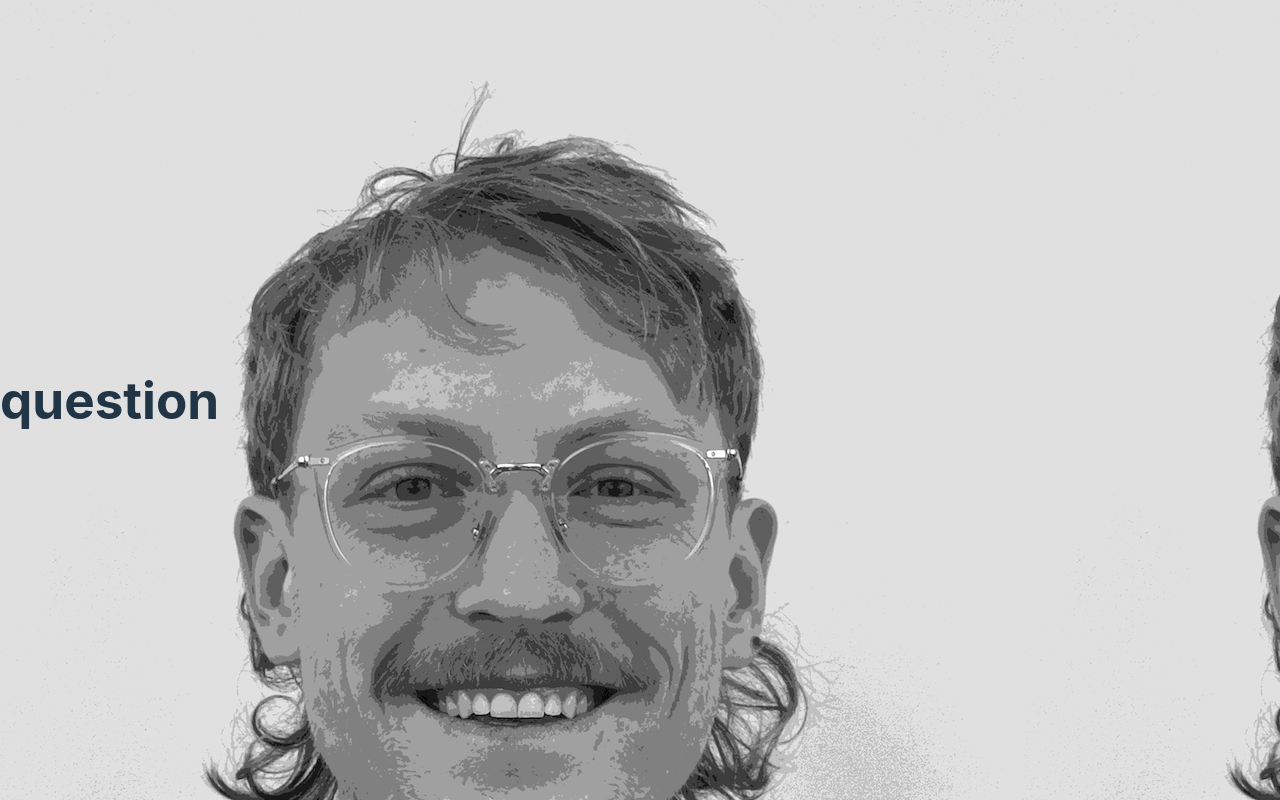
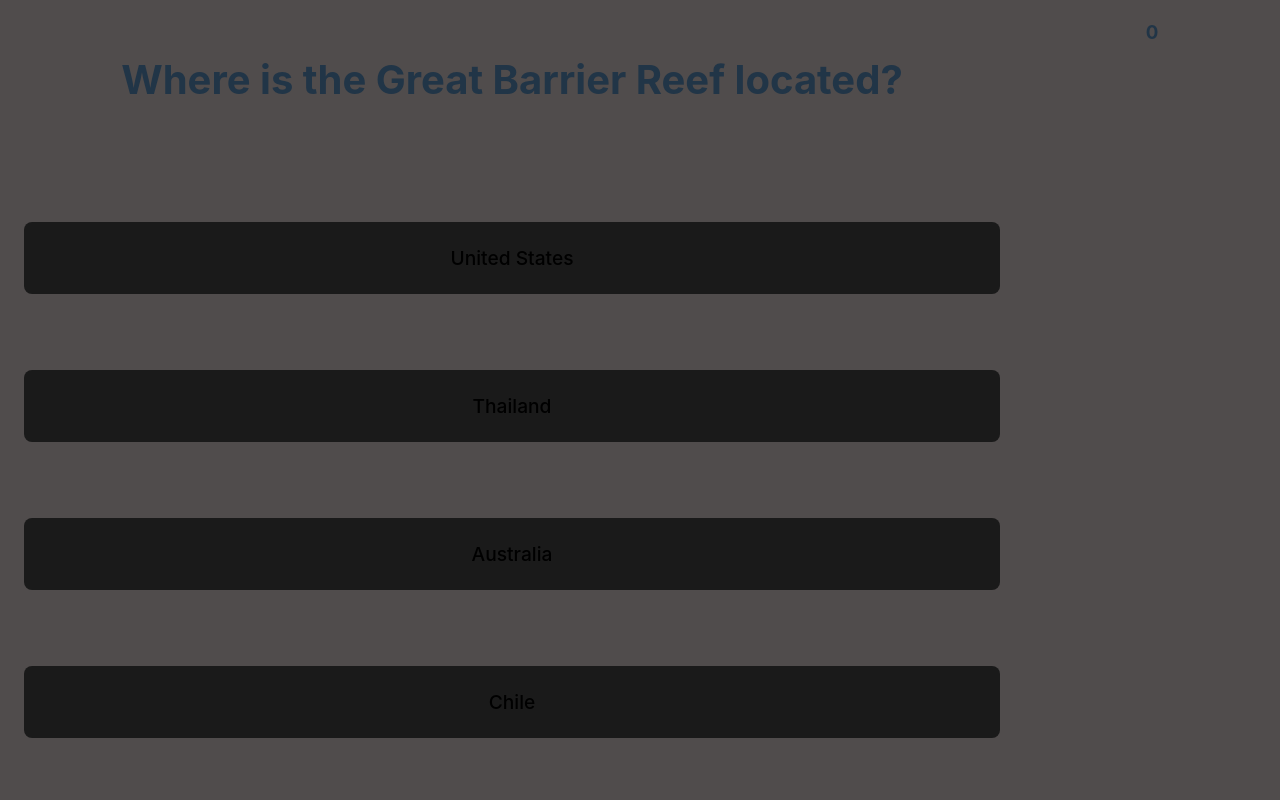
Before and after one commit to pvmallard/ATLS-4630-Project-2, a React (Vite) app in the folder Are-You-Smarter-Than-Peter/: page / in a window 1280 px wide. Both pictures are taken after a click on the button "Start!". Built offline with nearby package versions, Linux system fonts and the light colour scheme.

Commit message:
Functional Question
- json file added and used
- questions added from json
- functional question changes and end of loop
- css changes

```diff
--- a/Are-You-Smarter-Than-Peter/src/Question.css
+++ b/Are-You-Smarter-Than-Peter/src/Question.css
@@ -0,0 +1,61 @@
+body {
+    background-image: none;
+    background-color: rgb(80, 76, 76);
+}
+
+.container{
+    text-align: center;
+    margin: 0 auto;
+    display: grid;
+    width: 100vw;
+    height: 100vh;
+    grid-template-columns:
+        4fr 1fr;
+    grid-template-rows:
+        1fr 4fr;
+    grid-template-areas:
+    "question scores"
+    "answers scores"
+}
+
+#question{grid-area: question;}
+#answers{grid-area: answers;}
+#scores{grid-area: scores;}
+
+#question, #answers, #scores {
+    padding: 1.5em;
+}
+
+#question {
+    justify-content: center;
+    align-self: center;
+}
+
+h2 {
+    font-size: 2.5em;
+    line-height: 1.1;
+}
+
+#answers {
+    margin: 0;
+    display: flex;
+    flex-flow: column nowrap;
+    justify-content: space-around;
+    min-width: 320px;
+    max-height: 100%;
+}
+
+button {
+    border-radius: 8px;
+    border: 1px solid transparent;
+    padding: 1.2em 1.2em;
+    font-size: 1.2em;
+    font-weight: 500;
+    font-family: inherit;
+    background-color: #1a1a1a;
+    transition: background-color 0.2s;
+}
+button:hover {
+    background-color: #24243e;
+    border-color: none;
+}
--- a/Are-You-Smarter-Than-Peter/src/Question.jsx
+++ b/Are-You-Smarter-Than-Peter/src/Question.jsx
@@ -1,7 +1,60 @@
+import { useState } from 'react'
+import {useEffect} from 'react'
+
 import './Question.css';
+import trivia from '/src/assets/trivia.json'
+import { use } from 'react';
 
-export default function Question() {
+export default function Question({state, updateState}) {
+
+    //import json as array
+    const [questionList, setQuestionList] = useState(trivia.questions);
+    const [currentQ, setQ] = useState(questionList[0])
+    const [currentIndex, setIndex] = useState(0)
+    const [points, setPoints] = useState(0)
+
+    useEffect(() => {
+
+        if (currentIndex >= 3){
+            toResults()
+        }
+
+        setQ(questionList[currentIndex])
+
+    }, [currentIndex])
+
+    function nextQuestion(event, correct){
+        // if no next question, toResults()
+        setIndex(currentIndex + 1)
+        if (correct){
+            setPoints(points + 5)
+        }
+    }
+
+    function toResults(){
+        updateState("result")
+    }
+
     return (
-    <h1>question</h1>
+        <div className='container'>
+            <div id='question'>
+                <h2>{currentQ.question}</h2>
+            </div>
+            <div id='answers'>
+                {currentQ.answers.map((ans, index) =>
+                    <button
+                        key={index}
+                        onClick={(e) => {
+                            nextQuestion(e, ans.correct);
+                        }}
+                    >
+                        {ans.answer}
+                    </button>
+                )}
+            </div>
+            <div id='score'>
+                <h3>{points}</h3>
+            </div>
+        </div>
     );
 }
--- /dev/null
+++ b/Are-You-Smarter-Than-Peter/src/assets/trivia.json
@@ -0,0 +1,96 @@
+{
+        "questions": [
+            {
+                "question": "Where is the Great Barrier Reef located?",
+                "answers":
+                  [
+                    {
+                        "answer": "United States",
+                        "correct": false
+                    },
+                    {
+                        "answer": "Thailand",
+                        "correct": false
+                    },
+                    {
+                        "answer": "Australia",
+                        "correct": true
+                    },
+                    {
+                        "answer": "Chile",
+                        "correct": false
+                    }
+                  ],
+                "peter": 5
+            },
+            {
+                "question": "What country gave the US the Statue of Liberty?",
+                "answers":
+                  [
+                    {
+                        "answer": "United Kingdom",
+                        "correct": false
+                    },
+                    {
+                        "answer": "France",
+                        "correct": true
+                    },
+                    {
+                        "answer": "Mexico",
+                        "correct": false
+                    },
+                    {
+                        "answer": "Germany",
+                        "correct": false
+                    }
+                  ],
+                  "peter": 10
+            },
+            {
+                "question": "How many bones are in the human body? ",
+                "answers":
+                  [
+                    {
+                        "answer": "206",
+                        "correct": true
+                    },
+                    {
+                        "answer": "97",
+                        "correct": false
+                    },
+                    {
+                        "answer": "168",
+                        "correct": false
+                    },
+                    {
+                        "answer": "301",
+                        "correct": false
+                    }
+                  ],
+                  "peter": 15
+            },
+            {
+                "question": "Where is the Bermuda Triangle located? ",
+                "answers":
+                  [
+                    {
+                        "answer": "Dead Sea",
+                        "correct": false
+                    },
+                    {
+                        "answer": "Pacific Ocean",
+                        "correct": false
+                    },
+                    {
+                        "answer": "Atlantic Ocean",
+                        "correct": true
+                    },
+                    {
+                        "answer": "Indian Ocean",
+                        "correct": false
+                    }
+                  ],
+                  "peter": 20
+            }
+        ]
+    }
```
